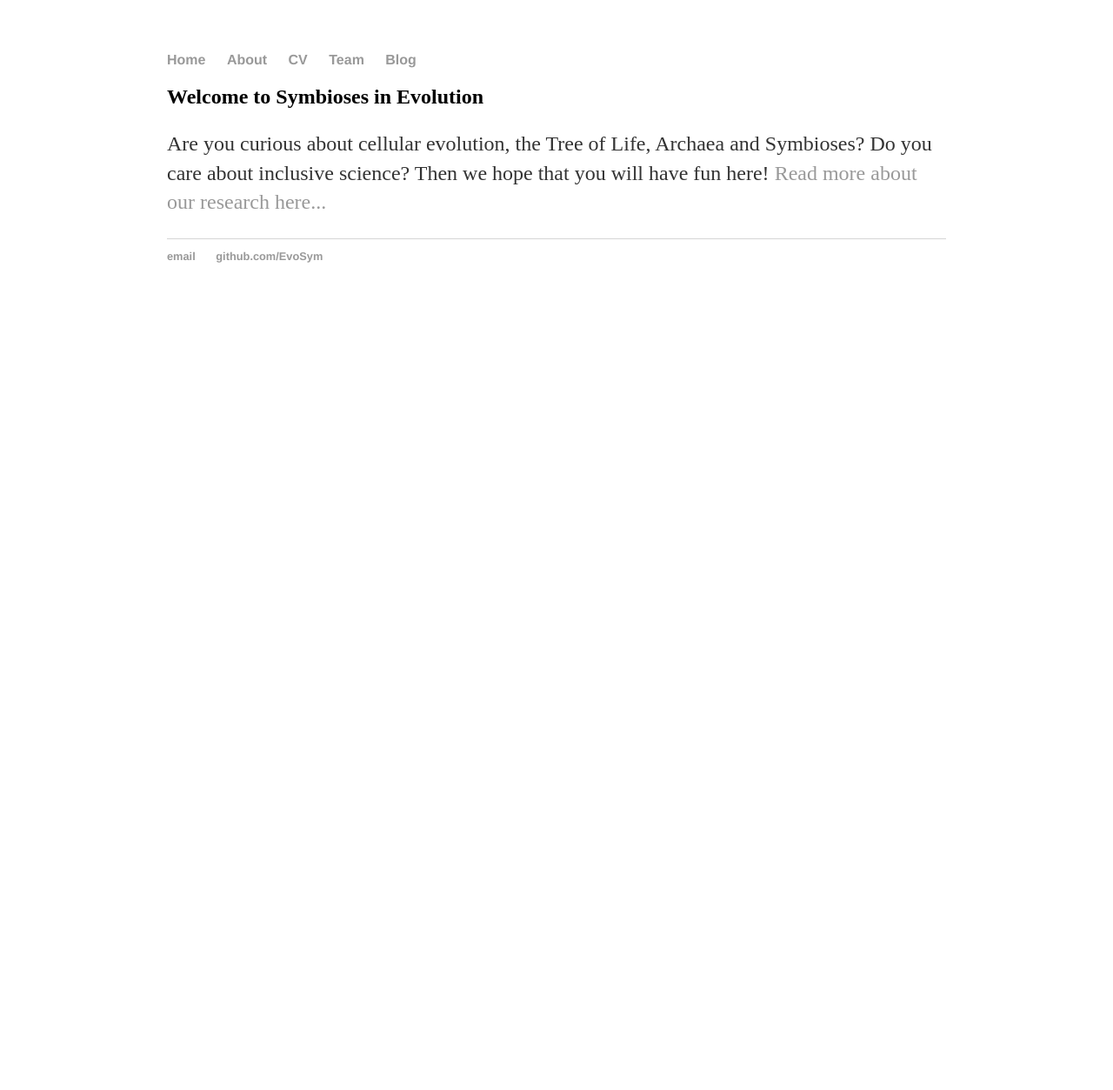
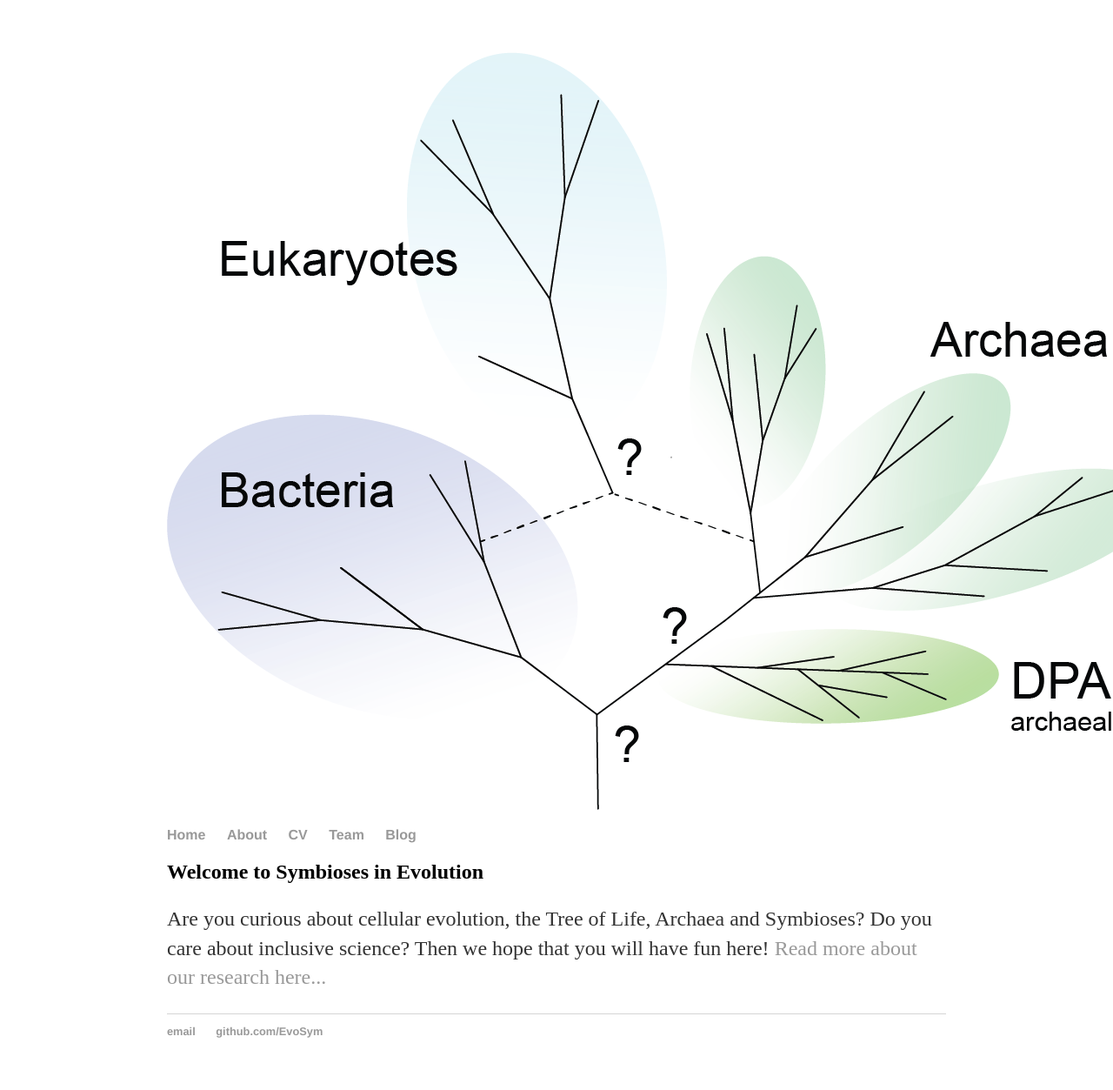
Before and after one commit to EvoSym/EvoSym.github.io, a Jekyll site: the page built from index.html, in a window 1280 px wide. Shown: the whole page at 87% size. Built offline with Jekyll 4.4.1, drawn with Linux system fonts in a browser that asks for light colours; before the commit the page ends 900 px from its top, so only the background shows below that.

Commit message:
Update default.html

```diff
--- a/_layouts/default.html
+++ b/_layouts/default.html
@@ -6,6 +6,8 @@
 		<link rel="stylesheet" type="text/css" href="/css/main.css">
 	</head>
 	<body>
+		<img src="Tree-of-life_outreach_vs1.png">
+
 		<nav>
     		<ul>
         		<li><a href="/">Home</a></li>
@@ -15,9 +17,11 @@
         		<li><a href="/blog">Blog</a></li>
     		</ul>
 		</nav>
+
 		<div class="container">
     		{{ content }}
 		</div><!-- /.container -->
+
 		<footer>
            		<ul>
            			<li><a href="mailto:anja.spang@nioz.nl">email</a></li>
```
